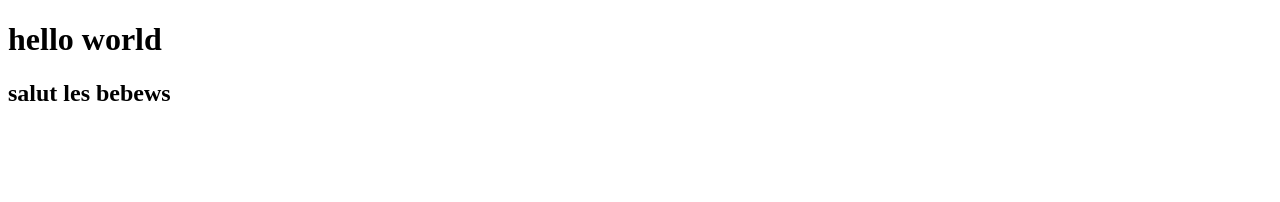
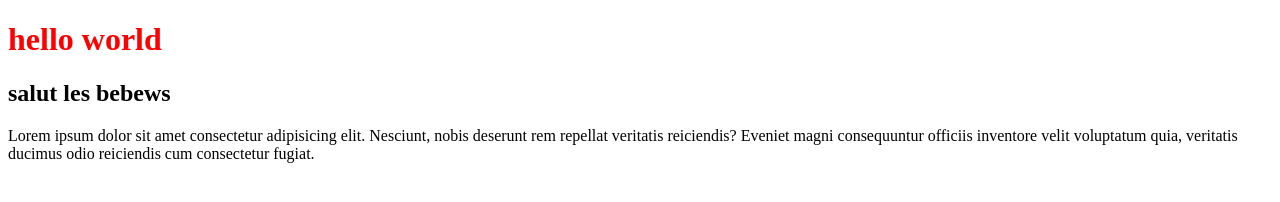
Before and after one commit to OKANA1968/H1, a plain HTML site: page index.html in a window 1280 px wide. Drawn offline with Linux system fonts and the light colour scheme.

Commit message:
add index.html syles.css

```diff
--- a/index.html
+++ b/index.html
@@ -5,9 +5,11 @@
     <meta http-equiv="X-UA-Compatible" content="IE=edge">
     <meta name="viewport" content="width=device-width, initial-scale=1.0">
     <title>Document</title>
+    <link rel="stylesheet" href="./styles.css">
 </head>
 <body>
     <h1>hello world</h1>
     <h2>salut les bebews</h2>
+    <p>Lorem ipsum dolor sit amet consectetur adipisicing elit. Nesciunt, nobis deserunt rem repellat veritatis reiciendis? Eveniet magni consequuntur officiis inventore velit voluptatum quia, veritatis ducimus odio reiciendis cum consectetur fugiat.</p>
 </body>
 </html>
--- a/styles.css
+++ b/styles.css
@@ -1,3 +1,3 @@
 h1{
-   color: black;
+   color: red;
 }
```
